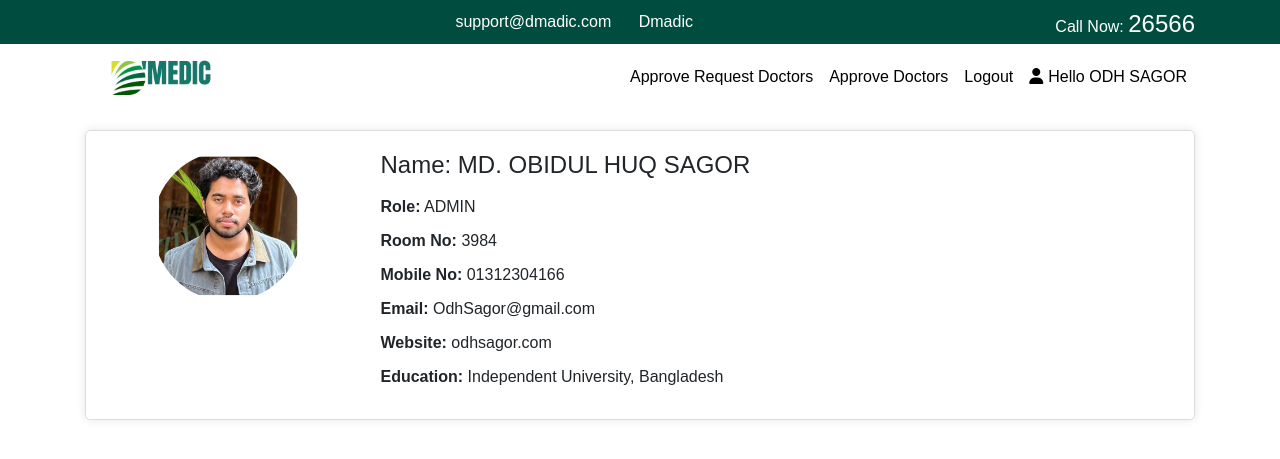
After one commit to odhsagor/Dmedic, a PHP site: page /admin_Dashboard.php in a window 1280 px wide. The commit adds this page. Shown: the top 459 px of the page. Run offline with PHP 8.4, Linux system fonts and the light colour scheme; some libraries are stand-ins or nearby versions.

Commit message:
Commited By @ODHSAGOR

```diff
--- /dev/null
+++ b/admin_Dashboard.php
@@ -0,0 +1,109 @@
+<!DOCTYPE html>
+<html lang="en">
+<head>
+    <meta charset="UTF-8">
+    <meta name="viewport" content="width=device-width, initial-scale=1.0">
+    <title>Admin Profile</title>
+    <link rel="stylesheet" href="https://cdnjs.cloudflare.com/ajax/libs/font-awesome/6.5.2/css/all.min.css"
+        integrity="sha512-SnH5WK+bZxgPHs44uWIX+LLJAJ9/2PkPKZ5QiAj6Ta86w+fsb2TkcmfRyVX3pBnMFcV7oQPJkl9QevSCWr3W6A=="
+        crossorigin="anonymous" referrerpolicy="no-referrer" />
+    <link rel="stylesheet" href="https://maxcdn.bootstrapcdn.com/bootstrap/4.0.0/css/bootstrap.min.css">
+    <style>
+        body {
+            font-family: Arial, sans-serif;
+        }
+        .header-top-bar {
+            background-color: #004d40;
+            padding: 10px 0;
+            color: #fff;
+        }
+        .header-top-bar a {
+            color: #fff;
+            margin-right: 15px;
+        }
+        .navbar {
+            background-color: #fff;
+        }
+        .navbar-brand img {
+            height: 40px;
+        }
+        .navbar-nav .nav-link {
+            color: #000 !important;
+        }
+        .navbar-nav .nav-item .nav-link i {
+            margin-right: 5px;
+        }
+        .profile-card {
+            border: 1px solid #ddd;
+            border-radius: 5px;
+            box-shadow: 0 0 10px rgba(0,0,0,0.1);
+            padding: 20px;
+            margin-top: 20px;
+        }
+        .profile-card h4 {
+            margin-bottom: 15px;
+        }
+        .profile-card p {
+            margin-bottom: 10px;
+        }
+    </style>
+</head>
+<body>
+    <header>
+        <div class="header-top-bar text-center">
+            <div class="container">
+                <a href="mailto:support@dmadic.com"><i class="icofont-support-faq mr-2"></i>support@dmadic.com</a>
+                <span><i class="icofont-location-pin mr-2"></i>Dmadic</span>
+                <span class="float-right">Call Now: <span class="h4">26566</span></span>
+            </div>
+        </div>
+        <nav class="navbar navbar-expand-lg">
+            <div class="container">
+                <a class="navbar-brand" href="admin_Dashboard.php"><img src="images/Dmedic.png" alt="Dmedic"></a>
+                <button class="navbar-toggler" type="button" data-toggle="collapse" data-target="#navbarNav" aria-controls="navbarNav" aria-expanded="false" aria-label="Toggle navigation">
+                    <span class="navbar-toggler-icon"></span>
+                </button>
+                <div class="collapse navbar-collapse" id="navbarNav">
+                    <ul class="navbar-nav ml-auto">
+                        <li class="nav-item">
+                            <a class="nav-link" href="approve_Request_Doctor.php">Approve Request Doctors</a>
+                        </li>
+                        <li class="nav-item">
+                            <a class="nav-link" href="approveDoctor.php">Approve Doctors</a>
+                        </li>
+                        <li class="nav-item">
+                            <a class="nav-link" href="doctorAdminLogin.php">Logout</a>
+                        </li>
+                        <li class="nav-item">
+                            <a class="nav-link" href="#"><i class="fa-solid fa-user"></i>Hello ODH SAGOR</a>
+                        </li>
+                    </ul>
+                </div>
+            </div>
+        </nav>
+    </header>
+
+    <div class="container">
+        <div class="profile-card">
+            <div class="row">
+                <div class="col-md-3 text-center">
+                    <img src="images/ObidulHuqSagor.png" alt="Profile Picture" class="img-fluid rounded-circle" style="width: 150px;">
+                </div>
+                <div class="col-md-9">
+                    <h4>Name: MD. OBIDUL HUQ SAGOR</h4>
+                    <p><strong>Role:</strong> ADMIN</p>
+                    <p><strong>Room No:</strong> 3984</p>
+                    <p><strong>Mobile No:</strong> 01312304166</p>
+                    <p><strong>Email:</strong> OdhSagor@gmail.com</p>
+                    <p><strong>Website:</strong> odhsagor.com</p>
+                    <p><strong>Education:</strong> Independent University, Bangladesh</p>
+                </div>
+            </div>
+        </div>
+    </div>
+
+    <script src="https://code.jquery.com/jquery-3.2.1.slim.min.js"></script>
+    <script src="https://cdnjs.cloudflare.com/ajax/libs/popper.js/1.12.9/umd/popper.min.js"></script>
+    <script src="https://maxcdn.bootstrapcdn.com/bootstrap/4.0.0/js/bootstrap.min.js"></script>
+</body>
+</html>
--- a/adminpage.php
+++ b/adminpage.php
@@ -15,7 +15,7 @@ if ($_SERVER['REQUEST_METHOD'] === 'POST') {
         $_SESSION['username'] = $username;
 
 
-        header("Location: doctorAdmin.php");
+        header("Location: admin_Dashboard.php");
         exit;
     } else {
 
--- a/doctorRegBackend.php
+++ b/doctorRegBackend.php
@@ -40,8 +40,10 @@ $stmt->bind_param("ssssssssssssi", $title, $first_name, $last_name, $dob, $gende
 
 if ($stmt->execute()) {
     echo "New record created successfully";
+    header("Location: doctorRegistration.php");
 } else {
     echo "Error: " . $stmt->error;
+    header("Location: doctorRegistration.php");
 }
 
 $stmt->close();
```
Also changed, not shown: approveDoctor.php (added, +65 -0 lines), approve_Doctor_Edit.php (added, +52 -0 lines), approve_Request_Doctor.php (added, +93 -0 lines), approve_Request_Doctor_Db.php (renamed from doctorAdmindb.php, +6 -6 lines), docELogin.php (+7 -0 lines), docLoginB.php (+8 -2 lines), doctorAdmin.php (deleted, +0 -97 lines), images/ObidulHuqSagor.png (added).
